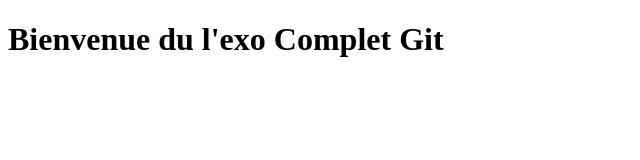
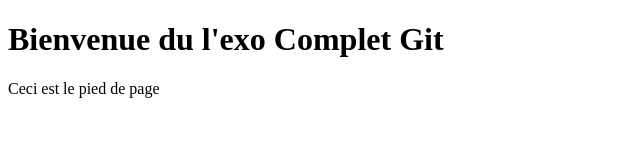
Before and after one commit to YannVerd/git-exercice, a plain HTML site: page index.html in a window 1280 px wide. Shown: the whole page, without its empty margins (0-640 px from the left). Drawn offline with Linux system fonts and the light colour scheme.

Commit message:
add footer

```diff
--- a/index.html
+++ b/index.html
@@ -8,5 +8,7 @@
     <body>
         <h1> Bienvenue du l'exo Complet Git</h1>
     </body>
-
+    <footer>
+        <p>Ceci est le pied de page</p>
+    </footer>
 </html>
```
